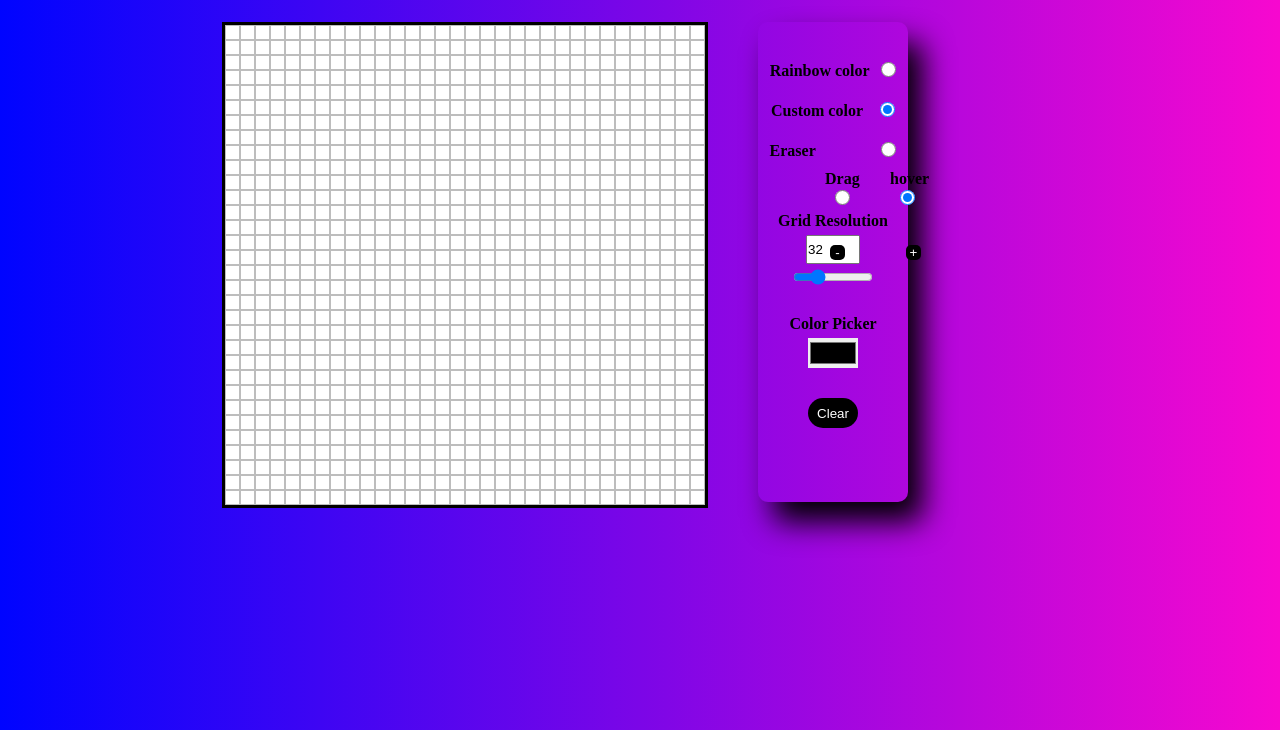
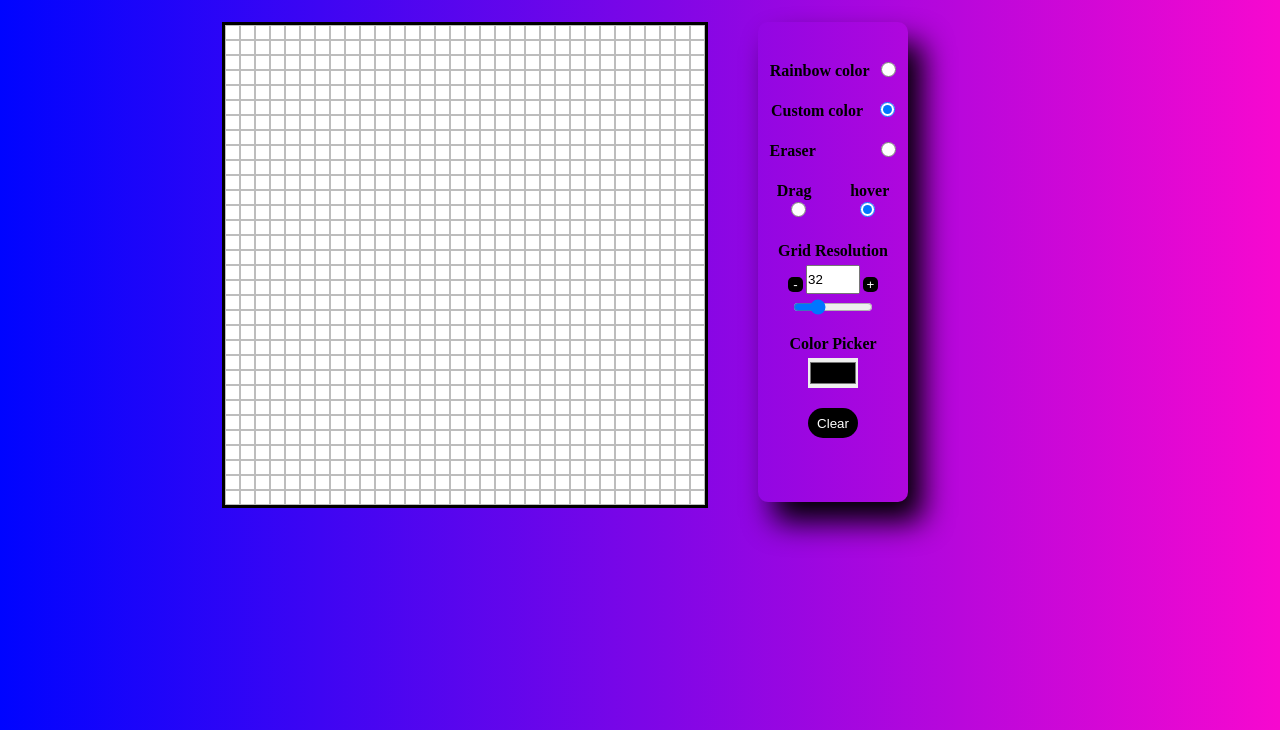
Before and after one commit to Murtaza-89/Etch-a-Sketch, a plain HTML site: page index.html in a window 1280 px wide. Shown: the part 70-800 px from the top of the page. Drawn offline with Linux system fonts and the light colour scheme.

Commit message:
fixed misaligned buttons

```diff
--- a/script.js
+++ b/script.js
@@ -35,6 +35,12 @@ mainDiv.addEventListener("mouseup", (event)=> {
 
 
 
+
+
+
+
+
+
 optionsDiv = document.createElement("div")
 div.appendChild(optionsDiv)
 optionsDiv.style.display = "flex"
@@ -48,7 +54,6 @@ options.style.display = "flex"
 options.style.height = "480px"
 options.style.width = "150px"
 options.style.alignItems = "center"
-options.style.gap = "30px"
 options.style.flexWrap = "wrap"
 options.style.border = "none"
 options.style.borderRadius = "10px"
@@ -65,6 +70,36 @@ drawingMode.style.justifyContent = "space-evenly"
 drawingMode.style.marginTop = "2px"
 drawingMode.style.flexDirection = "column"
 
+
+let drawOptionsContainer = document.createElement("div")
+options.appendChild(drawOptionsContainer)
+drawOptionsContainer.style.display = "flex"
+drawOptionsContainer.style.height = "40px"
+drawOptionsContainer.style.width = "100%"
+drawOptionsContainer.style.flexDirection = "column"
+
+drawingModetitles = document.createElement("div")
+drawOptionsContainer.appendChild(drawingModetitles)
+drawingModetitles.style.display = "flex"
+drawingModetitles.style.width = "100%"
+drawingModetitles.style.height = "50%"
+drawingModetitles.style.flexDirection = "row"
+drawingModetitles.style.justifyContent = "space-evenly"
+drawingModetitles.style.gap = "20px"
+drawingModetitles.style.boxSizing = "border-box"
+
+drawingModeButtons = document.createElement("div")
+drawOptionsContainer.appendChild(drawingModeButtons)
+drawingModeButtons.style.display = "flex"
+drawingModeButtons.style.width = "100%"
+drawingModeButtons.style.height = "50%"
+drawingModeButtons.style.flexDirection = "row"
+drawingModeButtons.style.justifyContent = "space-evenly"
+drawingModeButtons.style.gap = "20px"
+drawingModeButtons.style.boxSizing = "border-box"
+
+
+
 let resolutionDiv = document.createElement("div")
 options.appendChild(resolutionDiv)
 resolutionDiv.style.display = "flex"
@@ -72,8 +107,17 @@ resolutionDiv.style.flexDirection = "column"
 resolutionDiv.style.alignItems = "center"
 resolutionDiv.style.gap = "5px"
 
+let resButtonContainer = document.createElement("div")
+resolutionDiv.appendChild(resButtonContainer)
+resButtonContainer.style.display = "flex"
+resButtonContainer.style.gap = "60px"
+resButtonContainer.style.justifyContent = "center"
+resButtonContainer.alignItems = "center"
+
+
+
 let minusButton = document.createElement("button")
-resolutionDiv.appendChild(minusButton)
+resButtonContainer.appendChild(minusButton)
 minusButton.style.height = "15px"
 minusButton.style.width = "15px"
 minusButton.style.border = "none"
@@ -81,9 +125,8 @@ minusButton.style.borderRadius = "5px"
 minusButton.style.backgroundColor = "black"
 minusButton.style.color = "white"
 minusButton.textContent = "-"
-minusButton.style.position = "absolute"
-minusButton.style.left = "830px"
-minusButton.style.top = "315px"
+minusButton.style.transform = "translateY(55px)"
+
 
 minusButton.addEventListener("click", ()=> {
     resolution.value--
@@ -104,7 +147,7 @@ resolution.max = "100"
 resolution.value = "32"
 
 let plusButton = document.createElement("button")
-resolutionDiv.appendChild(plusButton)
+resButtonContainer.appendChild(plusButton)
 plusButton.style.height = "15px"
 plusButton.style.width = "15px"
 plusButton.style.border = "none"
@@ -112,9 +155,9 @@ plusButton.style.borderRadius = "5px"
 plusButton.style.backgroundColor = "black"
 plusButton.style.color = "white"
 plusButton.textContent = "+"
-plusButton.style.position = "absolute"
-plusButton.style.left = "906px"
-plusButton.style.top = "315px"
+plusButton.style.transform = "translateY(55px)"
+
+
 
 plusButton.addEventListener("click", ()=> {
     resolution.value++
@@ -127,6 +170,7 @@ colorPickerDiv.style.display = "flex"
 colorPickerDiv.style.flexDirection = "column"
 colorPickerDiv.style.alignItems = "center"
 colorPickerDiv.style.gap = "5px"
+colorPickerDiv.style.marginTop = "20px"
 
 let colorPickerLabel = document.createElement("label")
 colorPickerDiv.appendChild(colorPickerLabel)
@@ -279,12 +323,16 @@ resetButton.style.width = "50px"
 resetButton.style.color = "white"
 resetButton.style.background = "black"
 resetButton.style.transition = "height 0.4s ease, width 0.4s ease, box-shadow 0.4s ease"
+resetButton.style.marginTop = "20px"
+
 resetButton.addEventListener("click" , Clear)
+
 resetButton.addEventListener("mouseover", ()=> {
     resetButton.style.height = "35px"
     resetButton.style.width = "57px"
     resetButton.style.boxShadow = "5px 5px 8px black"
 })
+
 resetButton.addEventListener("mouseout", ()=> {
     resetButton.style.height = "30px"
 resetButton.style.width = "50px"
@@ -363,6 +411,7 @@ eraser.type = "radio"
 eraser.name = "mode"
 eraser.style.width = "15px"
 eraser.style.height = "15px"
+
 let resolutionSlider = document.createElement("input")
 resolutionDiv.appendChild(resolutionSlider)
 resolutionSlider.type = "range"
@@ -375,38 +424,35 @@ resolutionSlider.addEventListener("input", ()=> {
 })
 
 let dragOption = document.createElement("input")
-document.body.appendChild(dragOption)
+drawingModeButtons.appendChild(dragOption)
 dragOption.type = "radio"
 dragOption.name = "drawingSelector"
-dragOption.style.position = "absolute"
 dragOption.style.height = "15px"
 dragOption.style.width = "15px"
-dragOption.style.top = "260px"
-dragOption.style.left = "835px"
+
+
+
+
+
+
 
 let dragOptionName = document.createElement("p")
-resolutionDiv.appendChild(dragOptionName)
+drawingModetitles.appendChild(dragOptionName)
 dragOptionName.textContent = "Drag"
 dragOptionName.style.fontWeight = "bold"
-dragOptionName.style.position = "absolute"
-dragOptionName.style.top = "240px"
-dragOptionName.style.left = "825px"
+
+
 
 let hoverOptionName = document.createElement("p")
-resolutionDiv.appendChild(hoverOptionName)
+drawingModetitles.appendChild(hoverOptionName)
 hoverOptionName.textContent = "hover"
 hoverOptionName.style.fontWeight = "bold"
-hoverOptionName.style.position = "absolute"
-hoverOptionName.style.top = "240px"
-hoverOptionName.style.left = "890px"
+
 
 let hoverOption = document.createElement("input")
-document.body.appendChild(hoverOption)
+drawingModeButtons.appendChild(hoverOption)
 hoverOption.type = "radio"
 hoverOption.checked = "true"
 hoverOption.name = "drawingSelector"
-hoverOption.style.position = "absolute"
 hoverOption.style.height = "15px"
 hoverOption.style.width = "15px"
-hoverOption.style.top = "260px"
-hoverOption.style.left = "900px"
--- a/style.css
+++ b/style.css
@@ -2,4 +2,5 @@
     padding: 0;
     margin: 0;
 
+
 }
```
